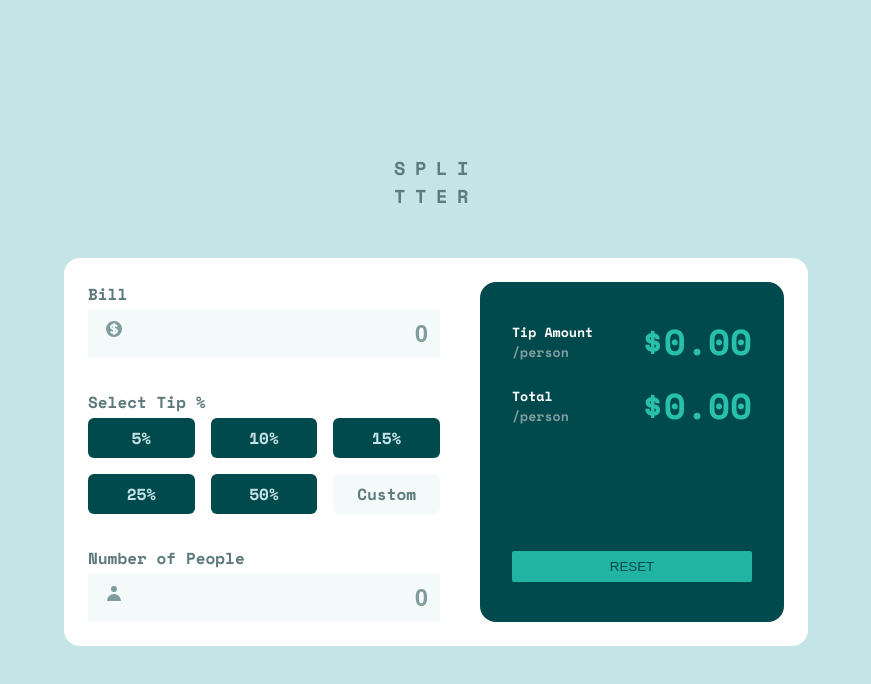
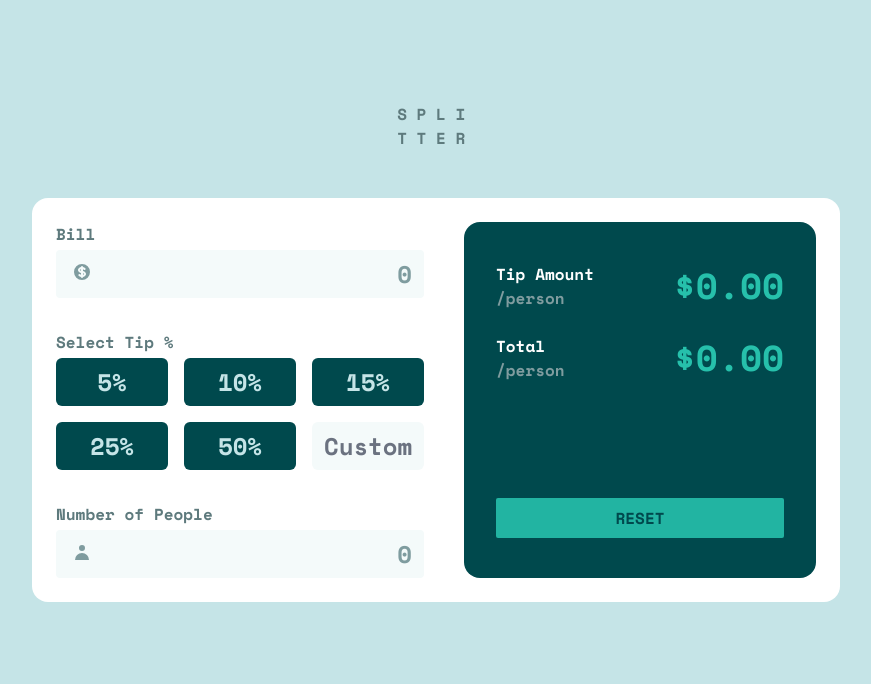
Before and after one commit to sagardwivedi/tip-calculator, a Next.js app: page / in a window 1280 px wide. Shown: the top 684 px of the page, without its empty margins (204-1075 px from the left). Built offline with nearby package versions, Linux system fonts and the light colour scheme.

Commit message:
Restructure and UI changes

```diff
--- /dev/null
+++ b/components/BillInput.tsx
@@ -0,0 +1,44 @@
+import { NextPage } from "next";
+import { ChangeEvent } from "react";
+
+type BillInputProps = {
+  bill: number;
+  setBill: (bill: number) => void;
+};
+
+const BillInput: NextPage<BillInputProps> = ({ bill, setBill }) => {
+  const handleBillChange = (event: ChangeEvent<HTMLInputElement>) => {
+    setBill(Number(event.target.value));
+  };
+
+  return (
+    <div className="relative mb-8 flex grow flex-col">
+      <p>Bill</p>
+      <input
+        type={"number"}
+        className={`input-style ${
+          bill > 0 ? "text-cyan-900" : "text-grayish_cyan-500"
+        } focus-within:ring-cyan-500`}
+        value={bill}
+        onChange={handleBillChange}
+      />
+      <span className="svg-style">
+        <svg
+          xmlns="http://www.w3.org/2000/svg"
+          className="h-5 w-5"
+          viewBox="0 0 20 20"
+          fill="currentColor"
+        >
+          <path d="M8.433 7.418c.155-.103.346-.196.567-.267v1.698a2.305 2.305 0 01-.567-.267C8.07 8.34 8 8.114 8 8c0-.114.07-.34.433-.582zM11 12.849v-1.698c.22.071.412.164.567.267.364.243.433.468.433.582 0 .114-.07.34-.433.582a2.305 2.305 0 01-.567.267z" />
+          <path
+            fillRule="evenodd"
+            d="M10 18a8 8 0 100-16 8 8 0 000 16zm1-13a1 1 0 10-2 0v.092a4.535 4.535 0 00-1.676.662C6.602 6.234 6 7.009 6 8c0 .99.602 1.765 1.324 2.246.48.32 1.054.545 1.676.662v1.941c-.391-.127-.68-.317-.843-.504a1 1 0 10-1.51 1.31c.562.649 1.413 1.076 2.353 1.253V15a1 1 0 102 0v-.092a4.535 4.535 0 001.676-.662C13.398 13.766 14 12.991 14 12c0-.99-.602-1.765-1.324-2.246A4.535 4.535 0 0011 9.092V7.151c.391.127.68.317.843.504a1 1 0 101.511-1.31c-.563-.649-1.413-1.076-2.354-1.253V5z"
+            clipRule="evenodd"
+          />
+        </svg>
+      </span>
+    </div>
+  );
+};
+
+export default BillInput;
--- /dev/null
+++ b/components/NumberOfPeopleInput.tsx
@@ -0,0 +1,45 @@
+import { NextPage } from "next";
+
+type NumberOfPeopleInputProps = {
+  numberOfPeople: number;
+  setNumberOfPeople: (numberOfPeople: number) => void;
+};
+
+const NumberOfPeopleInput: NextPage<NumberOfPeopleInputProps> = ({
+  numberOfPeople,
+  setNumberOfPeople,
+}) => {
+  const handleChange = (e: React.ChangeEvent<HTMLInputElement>) => {
+    setNumberOfPeople(Number(e.target.value));
+  };
+
+  return (
+    <div className="relative flex flex-grow flex-col">
+      <p>Number of People</p>
+      <input
+        type={"number"}
+        className={`input-style ${
+          numberOfPeople > 0 ? "text-cyan-900" : "text-grayish_cyan-500"
+        } focus-within:ring-cyan-500`}
+        value={numberOfPeople}
+        onChange={handleChange}
+      />
+      <span className="svg-style">
+        <svg
+          xmlns="http://www.w3.org/2000/svg"
+          className="h-5 w-5"
+          viewBox="0 0 20 20"
+          fill="currentColor"
+        >
+          <path
+            fillRule="evenodd"
+            d="M10 9a3 3 0 100-6 3 3 0 000 6zm-7 9a7 7 0 1114 0H3z"
+            clipRule="evenodd"
+          />
+        </svg>
+      </span>
+    </div>
+  );
+};
+
+export default NumberOfPeopleInput;
--- /dev/null
+++ b/components/ResultAmount.tsx
@@ -0,0 +1,33 @@
+import { NextPage } from "next";
+
+type Props = {
+  tipAmount: number;
+  personAmount: number;
+};
+
+const ResultAmount: NextPage<Props> = ({ tipAmount, personAmount }) => {
+  return (
+    <div className="sm:w-72">
+      <div className="result-container mb-6">
+        <h5>
+          Tip Amount <br />
+          <span className="text-grayish_cyan-500">/person</span>
+        </h5>
+        <span className="text-4xl font-bold text-cyan-500">
+          ${tipAmount.toFixed(2)}
+        </span>
+      </div>
+      <div className="result-container">
+        <h5>
+          Total <br />
+          <span className="text-grayish_cyan-500">/person</span>
+        </h5>
+        <span className="text-4xl font-bold text-cyan-500">
+          ${personAmount.toFixed(2)}
+        </span>
+      </div>
+    </div>
+  );
+};
+
+export default ResultAmount;
--- /dev/null
+++ b/components/TipInput.tsx
@@ -0,0 +1,39 @@
+import { NextPage } from "next";
+
+type TipInputProps = {
+  tip: number;
+  setTip: (tip: number) => void;
+};
+
+const TipInput: NextPage<TipInputProps> = ({ tip, setTip }) => {
+  return (
+    <div className="mb-8">
+      <p>Select Tip %</p>
+      <div className="flex gap-4 flex-row flex-wrap sm:grid sm:grid-cols-3 sm:gap-4">
+        {[5, 10, 15, 25, 50].map((tip) => (
+          <label key={tip}>
+            <input
+              className="peer sr-only"
+              name="size"
+              type="radio"
+              value={tip}
+              onChange={(e) => setTip(Number(e.target.value))}
+            />
+            <div
+              className={`flex h-12 sm:w-28 w-36 cursor-pointer items-center justify-center rounded-md bg-cyan-900 text-xl sm:text-2xl text-grayish_cyan-300 peer-checked:bg-cyan-500 peer-checked:text-cyan-900`}
+            >
+              {tip}%
+            </div>
+          </label>
+        ))}
+        <input
+          className={`h-12 w-28 rounded-md border-none bg-grayish_cyan-100 text-right text-2xl text-cyan-900 placeholder:text-center focus-within:ring-2 focus-within:ring-cyan-500`}
+          type={"number"}
+          placeholder={`Custom`}
+        />
+      </div>
+    </div>
+  );
+};
+
+export default TipInput;
--- a/package.json
+++ b/package.json
@@ -22,9 +22,9 @@
     "eslint": "8.17.0",
     "eslint-config-next": "12.1.6",
     "postcss": "^8.4.14",
-    "prettier": "^2.6.2",
+    "prettier": "^2.7.0",
     "prettier-plugin-tailwindcss": "^0.1.11",
-    "tailwindcss": "^3.1.2",
+    "tailwindcss": "^3.1.3",
     "typescript": "4.7.3"
   }
 }
--- a/pages/index.tsx
+++ b/pages/index.tsx
@@ -1,9 +1,39 @@
 import { NextPage } from "next";
-import { useState } from "react";
+import Head from "next/head";
+import { useEffect, useState } from "react";
+
+import BillInput from "../components/BillInput";
+import NumberOfPeopleInput from "../components/NumberOfPeopleInput";
+import ResultAmount from "../components/ResultAmount";
+import TipInput from "../components/TipInput";
 
 const Index: NextPage = () => {
+  const [bill, setBill] = useState<number>(0);
+  const [tip, setTip] = useState<number>(0);
+  const [numberOfPeople, setNumberOfPeople] = useState<number>(0);
+
+  const calculateResult = () => {
+    if (bill > 0 && tip > 0 && numberOfPeople > 0) {
+      // formula to calculate tip
+      const tipAmount = (bill * tip) / 100;
+      const tipPerPerson = tipAmount / numberOfPeople;
+      const personAmount = (tipAmount + bill) / numberOfPeople;
+      return { tipPerPerson, personAmount };
+    }
+    return { tipPerPerson: 0.0, personAmount: 0.0 };
+  };
+
+  useEffect(() => {
+    calculateResult();
+  });
+
+  const { tipPerPerson, personAmount } = calculateResult();
+
   return (
-    <div className="flex h-screen items-center justify-center">
+    <div className="flex mt-[8%] justify-center">
+      <Head>
+        <title>Tip Calculator</title>
+      </Head>
       <div className="flex flex-col items-center justify-center">
         <h3 className="mb-12 tracking-[0.6rem] text-grayish_cyan-700">
           <span>SPLI</span>
@@ -12,17 +42,17 @@ const Index: NextPage = () => {
         </h3>
         <div className="flex w-full max-w-4xl flex-row flex-wrap justify-center gap-y-10 rounded-t-[2rem] bg-white p-8 sm:gap-x-10 sm:rounded-2xl sm:p-6">
           <div>
-            <BillInput />
-            <TipInput />
-            <NumberOfPeopleInput />
+            <BillInput bill={bill} setBill={setBill} />
+            <TipInput tip={tip} setTip={setTip} />
+            <NumberOfPeopleInput
+              numberOfPeople={numberOfPeople}
+              setNumberOfPeople={setNumberOfPeople}
+            />
           </div>
           <div className="flex flex-grow flex-col justify-between rounded-2xl bg-cyan-900 px-8 py-10">
-            <div className="space-y-6 sm:w-60">
-              <TipAmount />
-              <TotalAmount />
-            </div>
+            <ResultAmount tipAmount={tipPerPerson} personAmount={personAmount} />
             <button
-              className="mt-6 w-full cursor-pointer rounded-sm border-none bg-cyan-500/90 py-2 text-cyan-900 disabled:bg-cyan-900/70"
+              className="mt-6 w-full rounded-sm border-none bg-cyan-500/90 py-2 text-cyan-900 disabled:bg-cyan-900/70"
               type="reset"
             >
               RESET
@@ -34,123 +64,4 @@ const Index: NextPage = () => {
   );
 };
 
-export const BillInput: NextPage = () => {
-  const [bill, setBill] = useState<number>(0);
-  return (
-    <div className="relative mb-8">
-      <p>Bill</p>
-      <input
-        type={"number"}
-        className={`input-style ${
-          bill > 0 ? "text-cyan-900" : "text-grayish_cyan-500"
-        }`}
-        value={bill}
-        onChange={(e) => setBill(Number(e.target.value))}
-      />
-      <span className="svg-style">
-        <svg
-          xmlns="http://www.w3.org/2000/svg"
-          className="h-5 w-5"
-          viewBox="0 0 20 20"
-          fill="currentColor"
-        >
-          <path d="M8.433 7.418c.155-.103.346-.196.567-.267v1.698a2.305 2.305 0 01-.567-.267C8.07 8.34 8 8.114 8 8c0-.114.07-.34.433-.582zM11 12.849v-1.698c.22.071.412.164.567.267.364.243.433.468.433.582 0 .114-.07.34-.433.582a2.305 2.305 0 01-.567.267z" />
-          <path
-            fillRule="evenodd"
-            d="M10 18a8 8 0 100-16 8 8 0 000 16zm1-13a1 1 0 10-2 0v.092a4.535 4.535 0 00-1.676.662C6.602 6.234 6 7.009 6 8c0 .99.602 1.765 1.324 2.246.48.32 1.054.545 1.676.662v1.941c-.391-.127-.68-.317-.843-.504a1 1 0 10-1.51 1.31c.562.649 1.413 1.076 2.353 1.253V15a1 1 0 102 0v-.092a4.535 4.535 0 001.676-.662C13.398 13.766 14 12.991 14 12c0-.99-.602-1.765-1.324-2.246A4.535 4.535 0 0011 9.092V7.151c.391.127.68.317.843.504a1 1 0 101.511-1.31c-.563-.649-1.413-1.076-2.354-1.253V5z"
-            clipRule="evenodd"
-          />
-        </svg>
-      </span>
-    </div>
-  );
-};
-
-export const TipInput: NextPage = () => {
-  const [tip, setTip] = useState<string>("");
-  return (
-    <div className="mb-8">
-      <p>Select Tip %</p>
-      <div className="grid grid-cols-2 gap-4 sm:grid-cols-3">
-        {["5%", "10%", "15%", "25%", "50%", "Custom"].map((tip) => (
-          <label key={tip}>
-            <input
-              className="peer sr-only"
-              name="size"
-              type="radio"
-              value={tip}
-              onChange={(e) => setTip(e.target.value)}
-            />
-            <div
-              className={`${
-                tip === "Custom"
-                  ? "bg-grayish_cyan-100 text-grayish_cyan-700"
-                  : "bg-cyan-900 text-grayish_cyan-300"
-              } flex cursor-pointer items-center justify-center rounded-md  py-2  peer-checked:bg-cyan-500 peer-checked:text-cyan-900`}
-            >
-              {tip}
-            </div>
-          </label>
-        ))}
-      </div>
-    </div>
-  );
-};
-
-export const NumberOfPeopleInput: NextPage = () => {
-  const [numberOfPeople, setNumberOfPeople] = useState<number>(0);
-
-  return (
-    <div className="relative">
-      <p>Number of People</p>
-      <input
-        type={"number"}
-        value={numberOfPeople}
-        onChange={(e) => setNumberOfPeople(Number(e.target.value))}
-        className={`input-style ${
-          numberOfPeople > 0 ? "text-cyan-900" : "text-grayish_cyan-500"
-        }`}
-      />
-      <span className="svg-style">
-        <svg
-          xmlns="http://www.w3.org/2000/svg"
-          className="h-5 w-5"
-          viewBox="0 0 20 20"
-          fill="currentColor"
-        >
-          <path
-            fillRule="evenodd"
-            d="M10 9a3 3 0 100-6 3 3 0 000 6zm-7 9a7 7 0 1114 0H3z"
-            clipRule="evenodd"
-          />
-        </svg>
-      </span>
-    </div>
-  );
-};
-
-export const TipAmount: NextPage = () => {
-  return (
-    <div className="flex flex-row  items-center justify-between">
-      <h5 className="text-white">
-        Tip Amount <br />
-        <span className="text-grayish_cyan-500">/person</span>
-      </h5>
-      <span className="text-4xl font-bold text-cyan-500">$0.00</span>
-    </div>
-  );
-};
-
-export const TotalAmount: NextPage = () => {
-  return (
-    <div className="flex flex-row items-center justify-between">
-      <h5 className="text-white">
-        Total <br />
-        <span className="text-grayish_cyan-500">/person</span>
-      </h5>
-      <span className="text-4xl font-bold text-cyan-500">$0.00</span>
-    </div>
-  );
-};
-
 export default Index;
--- a/styles/globals.css
+++ b/styles/globals.css
@@ -9,6 +9,9 @@
   }
   p {
     @apply mb-1 text-grayish_cyan-700;
+  }
+  h5 {
+    @apply text-white;
   }
 }
 
@@ -23,10 +26,14 @@
   }
 
   .svg-style {
-    @apply absolute left-4 top-8  text-2xl text-grayish_cyan-500;
+    @apply absolute left-4 top-10 text-2xl text-grayish_cyan-500;
   }
 
   .input-style {
-    @apply rounded border-none bg-grayish_cyan-100 text-right text-2xl font-bold focus-within:ring-0;
+    @apply rounded border-none bg-grayish_cyan-100 text-right text-2xl font-bold focus-within:ring-2;
+  }
+
+  .result-container {
+    @apply flex flex-row items-center justify-between;
   }
 }
--- a/tailwind.config.js
+++ b/tailwind.config.js
@@ -1,8 +1,5 @@
 /** @type {import('tailwindcss').Config} */
 module.exports = {
-  corePlugins: {
-    preflight: false,
-  },
   content: [
     "./pages/**/*.{js,ts,jsx,tsx}",
     "./components/**/*.{js,ts,jsx,tsx}",
@@ -26,6 +23,7 @@ module.exports = {
         500: "#7f9c9f",
         700: "#5e7a7d",
       },
+      red: "#952E25",
     },
     extend: {},
   },
```
Also changed, not shown: 1 other file (tests, documents, lock files or other folders).
